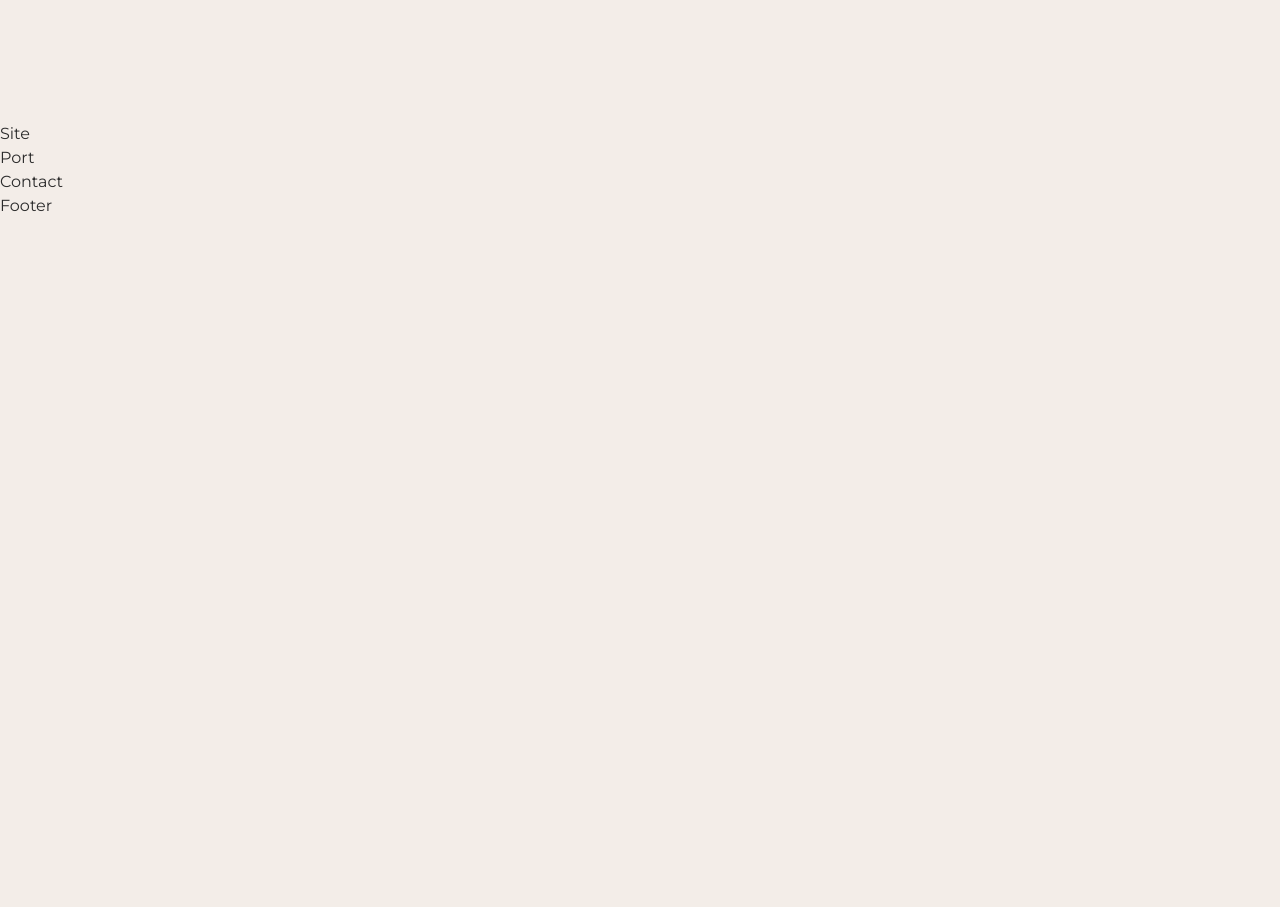
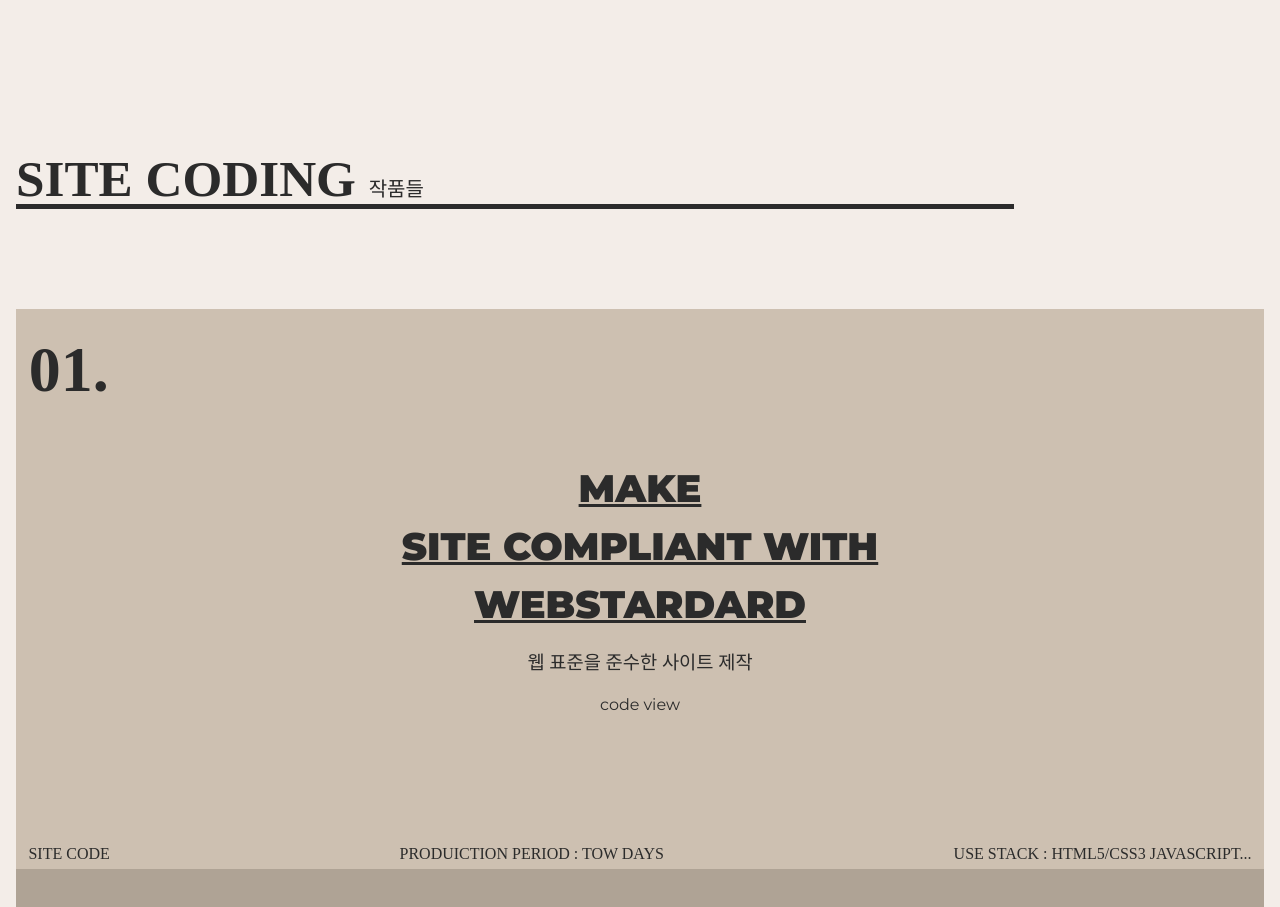
Before and after one commit to kkghkh123/himedia, a React (Create React App) app: page / in a window 1280 px wide. Shown: the part 2080-2987 px from the top of the page. Before the commit the page ends 2298 px from the top, so only its background shows below. Built offline with nearby package versions, Linux system fonts and the light colour scheme; a small style sheet from the web is missing; a web font is replaced by a local one.

Commit message:
8_site_완성

```diff
--- /dev/null
+++ b/src/assets/scss/section/_site.scss
@@ -0,0 +1,136 @@
+@charset "utf-8";
+
+.site_inner{
+    padding: 16px;
+
+    .site_title{
+        position: sticky;
+        top: 60px;
+        left: 0;
+        width: 80%;
+        height: 5.5vw;
+        font-weight: 900;
+        font-size: 4vw;
+        line-height: 1.6;
+        font-family: var(--mainKor-font);
+        text-transform: uppercase;
+        color: var(--black100);
+        border-bottom: 0.4vw solid var(--black100);
+        margin-bottom: 100px;
+        z-index: 1000;
+        background-color: var(--mainBg-color);
+
+        @media(max-width:960px){
+            width: 100%;
+            margin-bottom: 10vw;
+            font-size: 30px;
+            height: auto;
+            z-index: 1000;
+            background-color: var(--mainBg-color);
+        }
+
+        em{
+            font-size: 1.25rem;
+            font-weight: 400;
+        }
+    }
+
+    .site_wrap{
+
+        .site_item{
+            height: 70vh;
+            @include flex-center;
+            flex-direction: column;
+            position: sticky;
+            left: 0;
+
+            &.s1{
+                background-color: var(--subBg100);
+                top: 180px;
+                @media(max-width:960px){top: 140px;}
+            }
+            &.s2{
+                background-color: var(--subBg200);
+                top: 200px;
+                @media(max-width:960px){top: 160px;}
+            }
+            &.s3{
+                background-color: var(--subBg300);
+                top: 220px;
+                @media(max-width:960px){top: 180px;}
+            }
+            &.s4{
+                background-color: var(--subBg400);
+                top: 240px;
+                @media(max-width:960px){top: 200px;}
+            }
+
+            .num{
+                font-size: 5vw;
+                position: absolute;
+                left: 1vw;
+                top: 1vw;
+                font-weight: 900;
+                font-family: var(--mainKor-font);
+
+                @media(max-width:960px){
+                    font-size: 40px;
+                    left: 20px;
+                    top: 20px;
+                }
+            }
+            .text{
+                text-align: center;
+                margin-bottom: 16px;
+
+                >div{
+                    font-size: 3vw;
+                    font-weight: 900;
+                    text-transform: uppercase;
+                    text-decoration: underline;
+                    font-family: var(--mainEng-font);
+
+                    @media(max-width:960px){font-size: 25px;}}
+            }
+            .title{
+                font-family: var(--mainNum-font);
+                margin-bottom: 1rem;
+            }
+            .btn{
+                a{
+                    color: var(--black100);
+                    font-size: 1rem;
+                    margin: 0 2px;
+
+                    &:hover{
+                        color: var(--black);
+                        text-decoration: underline;
+                    }
+                }
+            }
+            .info{
+                position: absolute;
+                left: 0;
+                bottom: 0;
+                width: 98%;
+                margin-left: 1%;
+                display: flex;
+                justify-content: space-between;
+
+                @media(max-width:960px){
+                    flex-direction: column;
+                    width: 90%;
+                    margin-left: 5%;
+                    padding: 5px 0;
+                }
+
+                span{
+                    font-family: var(--mainKor-font);
+                    font-size: 1rem;
+                    padding: 3px 0;
+                    text-transform: uppercase;
+                }
+            }
+        }
+    }
+}
--- a/src/assets/scss/section/_skill.scss
+++ b/src/assets/scss/section/_skill.scss
@@ -19,7 +19,6 @@
 
         @media(max-width:960px){
             width: 100%;
-            top: 60px;
             margin-bottom: 10vw;
             font-size: 30px;
             height: auto;
--- a/src/assets/scss/style.scss
+++ b/src/assets/scss/style.scss
@@ -11,3 +11,4 @@
 @import "./section/header";
 @import "./section/intro";
 @import"./section/skill";
+@import"./section/site";
--- a/src/components/Site.jsx
+++ b/src/components/Site.jsx
@@ -1,9 +1,65 @@
 import React from 'react'
+const siteText = [
+    {
+        text : ["make","site compliant with","webstardard"],
+        title : "웹 표준을 준수한 사이트 제작",
+        site : "https://github.com/kkghkh123/himedia",
+        info : ["site code","produiction period : tow days","use stack : html5/css3 javascript..."],
+    },
+    {
+        text : ["2make","2site compliant with","2webstardard"],
+        title : "웹 표준을 준수한 사이트 제작",
+        site : "https://github.com/kkghkh123/himedia",
+        info : ["2site code","2produiction period : tow days","2use stack : html5/css3 javascript..."],
+    },
+    {
+        text : ["3make","3site compliant with","3webstardard"],
+        title : "웹 표준을 준수한 사이트 제작",
+        site : "https://github.com/kkghkh123/himedia",
+        info : ["3site code","3produiction period : tow days","3use stack : html5/css3 javascript..."],
+    },
+    {
+        text : ["4make","4site compliant with","4webstardard"],
+        title : "웹 표준을 준수한 사이트 제작",
+        site : "https://github.com/kkghkh123/himedia",
+        info : ["4site code","4produiction period : tow days","4use stack : html5/css3 javascript..."],
+    },
+]
 
 const Site = () => {
-  return (
-    <div>Site</div>
-  )
+    return (
+        <section id='site'>
+            <div className="site_inner">
+                <div className="site_title">
+                    Site coding <em>작품들</em>
+                </div>
+                <div className="site_wrap">
+                    {siteText.map((site,key)=>(
+                        <article className={`site_item s${key+1}`} key={key}>
+                        <span className='num'>0{key+1}.</span>
+                        <div className="text">
+                            <div>{site.text[0]}</div>
+                            <div>{site.text[1]}</div>
+                            <div>{site.text[2]}</div>
+                        </div>
+                        <h3 className='title'>{site.title}</h3>
+                        <div className="btn">
+                            <a href={site.site}>code</a>
+                            <a href={site.site}>view</a>
+                        </div>
+                        <div className="info">
+                            <span>{site.info[0]}</span>
+                            <span>{site.info[1]}</span>
+                            <span>{site.info[2]}</span>
+                        </div>
+                    </article>
+                    ))}
+
+
+                </div>
+            </div>
+        </section>
+    )
 }
 
 export default Site
```
